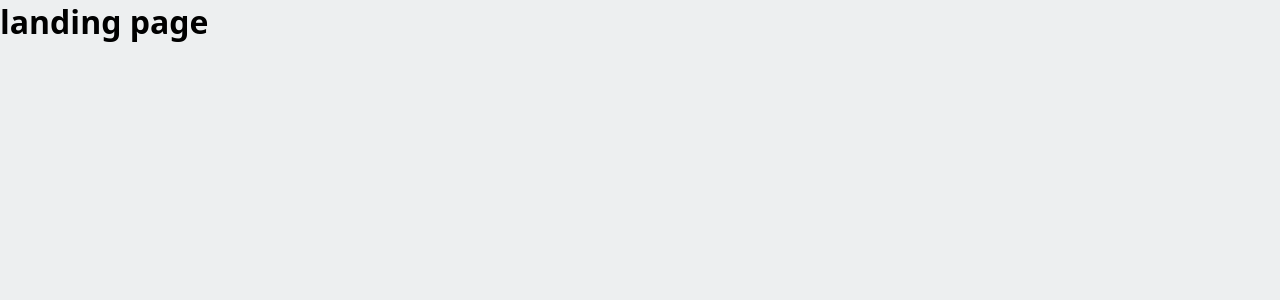
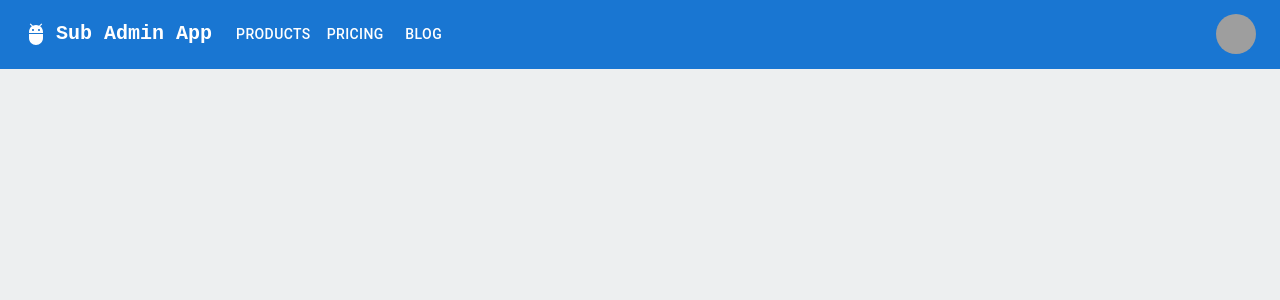
Before and after one commit to Cursed-Rowen49/sub-admin-app, a Next.js app: page /landingPage/landingPage in a window 1280 px wide. Shown: the top 300 px of the page. Built offline with nearby package versions, Linux system fonts and the light colour scheme; grey boxes are pictures that could not be loaded.

Commit message:
2 change - snackbar applied

```diff
--- /dev/null
+++ b/src/components/NavigationBar/NavigationBar.tsx
@@ -0,0 +1,168 @@
+import * as React from 'react';
+import AppBar from '@mui/material/AppBar';
+import Box from '@mui/material/Box';
+import Toolbar from '@mui/material/Toolbar';
+import IconButton from '@mui/material/IconButton';
+import Typography from '@mui/material/Typography';
+import Menu from '@mui/material/Menu';
+import MenuIcon from '@mui/icons-material/Menu';
+import Container from '@mui/material/Container';
+import Avatar from '@mui/material/Avatar';
+import Button from '@mui/material/Button';
+import Tooltip from '@mui/material/Tooltip';
+import MenuItem from '@mui/material/MenuItem';
+import AdbIcon from '@mui/icons-material/Adb';
+
+const pages = ['Products', 'Pricing', 'Blog'];
+const settings = ['Profile', 'Logout'];
+
+function ResponsiveAppBar() {
+  const [anchorElNav, setAnchorElNav] = React.useState<null | HTMLElement>(
+    null,
+  );
+  const [anchorElUser, setAnchorElUser] = React.useState<null | HTMLElement>(
+    null,
+  );
+
+  const handleOpenNavMenu = (event: React.MouseEvent<HTMLElement>) => {
+    setAnchorElNav(event.currentTarget);
+  };
+  const handleOpenUserMenu = (event: React.MouseEvent<HTMLElement>) => {
+    setAnchorElUser(event.currentTarget);
+  };
+
+  const handleCloseNavMenu = () => {
+    setAnchorElNav(null);
+  };
+
+  const handleCloseUserMenu = () => {
+    setAnchorElUser(null);
+  };
+
+  return (
+    <AppBar position="static">
+      <Container maxWidth="xl">
+        <Toolbar disableGutters>
+          <AdbIcon sx={{ display: { xs: 'none', md: 'flex' }, mr: 1 }} />
+          <Typography
+            variant="h6"
+            noWrap
+            component="a"
+            href="/"
+            sx={{
+              mr: 2,
+              display: { xs: 'none', md: 'flex' },
+              fontFamily: 'monospace',
+              fontWeight: 700,
+              letterSpacing: '.3rem',
+              color: 'inherit',
+              textDecoration: 'none',
+              letterSpacing: '0px',
+              wordSpacing: '0px',
+            }}
+          >
+            Sub Admin App
+          </Typography>
+
+          <Box sx={{ flexGrow: 1, display: { xs: 'flex', md: 'none' } }}>
+            <IconButton
+              size="large"
+              aria-label="account of current user"
+              aria-controls="menu-appbar"
+              aria-haspopup="true"
+              onClick={handleOpenNavMenu}
+              color="inherit"
+            >
+              <MenuIcon />
+            </IconButton>
+            <Menu
+              id="menu-appbar"
+              anchorEl={anchorElNav}
+              anchorOrigin={{
+                vertical: 'bottom',
+                horizontal: 'left',
+              }}
+              keepMounted
+              transformOrigin={{
+                vertical: 'top',
+                horizontal: 'left',
+              }}
+              open={Boolean(anchorElNav)}
+              onClose={handleCloseNavMenu}
+              sx={{
+                display: { xs: 'block', md: 'none' },
+              }}
+            >
+              {pages.map((page) => (
+                <MenuItem key={page} onClick={handleCloseNavMenu}>
+                  <Typography textAlign="center">{page}</Typography>
+                </MenuItem>
+              ))}
+            </Menu>
+          </Box>
+          <AdbIcon sx={{ display: { xs: 'flex', md: 'none' }, mr: 1 }} />
+          <Typography
+            variant="h5"
+            noWrap
+            component="a"
+            href=""
+            sx={{
+              mr: 2,
+              display: { xs: 'flex', md: 'none' },
+              flexGrow: 1,
+              fontFamily: 'monospace',
+              fontWeight: 700,
+              letterSpacing: '.3rem',
+              color: 'inherit',
+              textDecoration: 'none',
+            }}
+          >
+            Sub Admin App
+          </Typography>
+          <Box sx={{ flexGrow: 1, display: { xs: 'none', md: 'flex' } }}>
+            {pages.map((page) => (
+              <Button
+                key={page}
+                onClick={handleCloseNavMenu}
+                sx={{ my: 2, color: 'white', display: 'block' }}
+              >
+                {page}
+              </Button>
+            ))}
+          </Box>
+
+          <Box sx={{ flexGrow: 0 }}>
+            <Tooltip title="Open settings">
+              <IconButton onClick={handleOpenUserMenu} sx={{ p: 0 }}>
+                <Avatar alt="Remy Sharp" src="/static/images/avatar/2.jpg" />
+              </IconButton>
+            </Tooltip>
+            <Menu
+              sx={{ mt: '45px' }}
+              id="menu-appbar"
+              anchorEl={anchorElUser}
+              anchorOrigin={{
+                vertical: 'top',
+                horizontal: 'right',
+              }}
+              keepMounted
+              transformOrigin={{
+                vertical: 'top',
+                horizontal: 'right',
+              }}
+              open={Boolean(anchorElUser)}
+              onClose={handleCloseUserMenu}
+            >
+              {settings.map((setting) => (
+                <MenuItem key={setting} onClick={handleCloseUserMenu}>
+                  <Typography textAlign="center">{setting}</Typography>
+                </MenuItem>
+              ))}
+            </Menu>
+          </Box>
+        </Toolbar>
+      </Container>
+    </AppBar>
+  );
+}
+export default ResponsiveAppBar;
--- a/src/components/SnackBar/SnackBar.tsx
+++ b/src/components/SnackBar/SnackBar.tsx
@@ -21,7 +21,7 @@
 
   return (
     <>
-      <Stack spacing={3} sx={{ width: '25%', margin: '24px auto' }}>
+      <Stack spacing={2} sx={{ width: '25%', margin: '24px auto' }}>
         <Alert severity="error">Invalid Credentials!</Alert>
       </Stack>
     </>
--- a/src/pages/landingPage/landingPage.tsx
+++ b/src/pages/landingPage/landingPage.tsx
@@ -1,10 +1,11 @@
 import React from 'react';
+import NavigationBar from '@/components/NavigationBar/NavigationBar';
 
 function landingPage() {
   return (
     <>
       <div>
-        <h1>landing page</h1>
+        <NavigationBar />
       </div>
     </>
   );
--- a/src/pages/signin/signin.page.tsx
+++ b/src/pages/signin/signin.page.tsx
@@ -60,6 +60,7 @@
       setIsPasswordValid(false);
     }
 
+    if (!(email === '') && !(password === '') && !isEmailValid) {
       if (mainEmail === email && mainPassword === password) {
         router.push('/landingPage');
         const token = Math.random() * 10000;
@@ -70,6 +71,7 @@
           setSnackbarPop(false);
         }, 3000);
         setSnackbarPop(true);
+      }
     }
   };
 
```
Also changed, not shown: src/pages/signin/signin.style.ts (+5 -2 lines), src/components/NavigationBar/Navigation.style.ts (added), src/components/NavigationBar/index.ts (added). Lines whose indentation alone changed are shown as unchanged.
